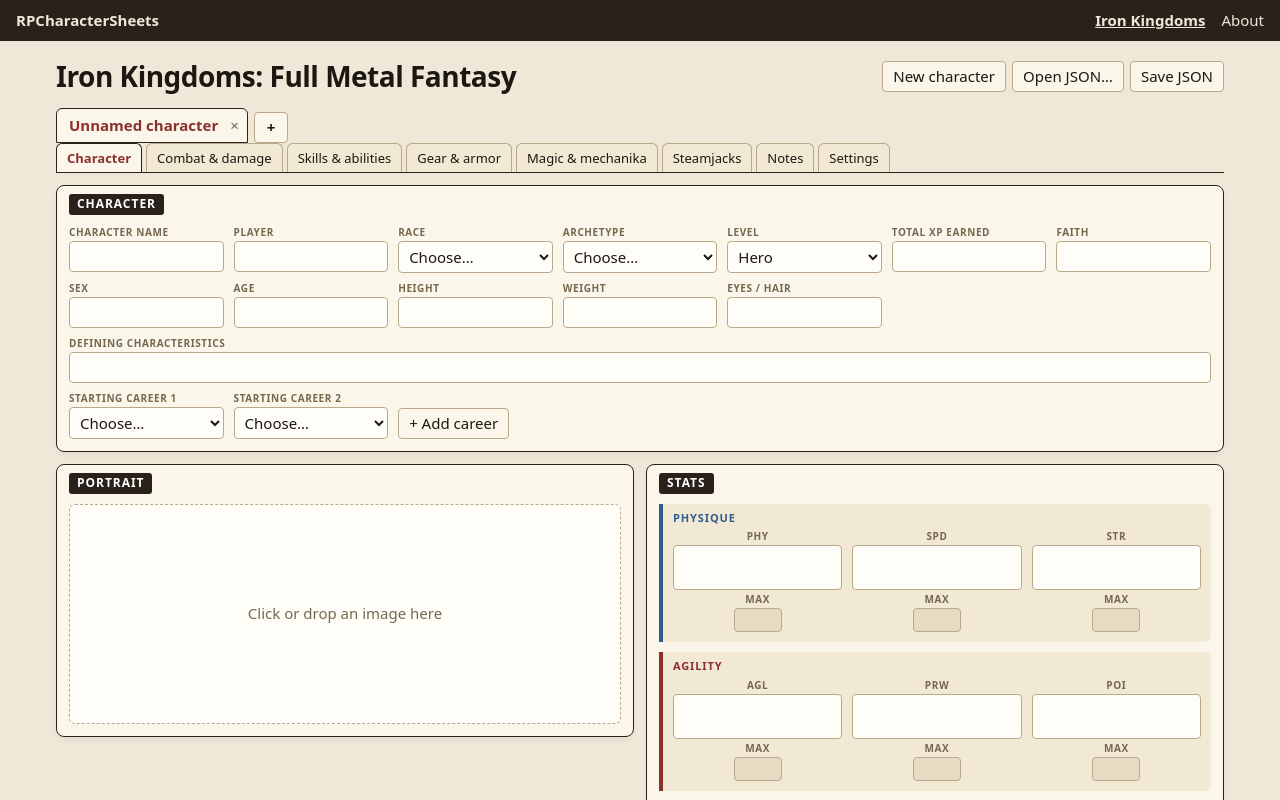
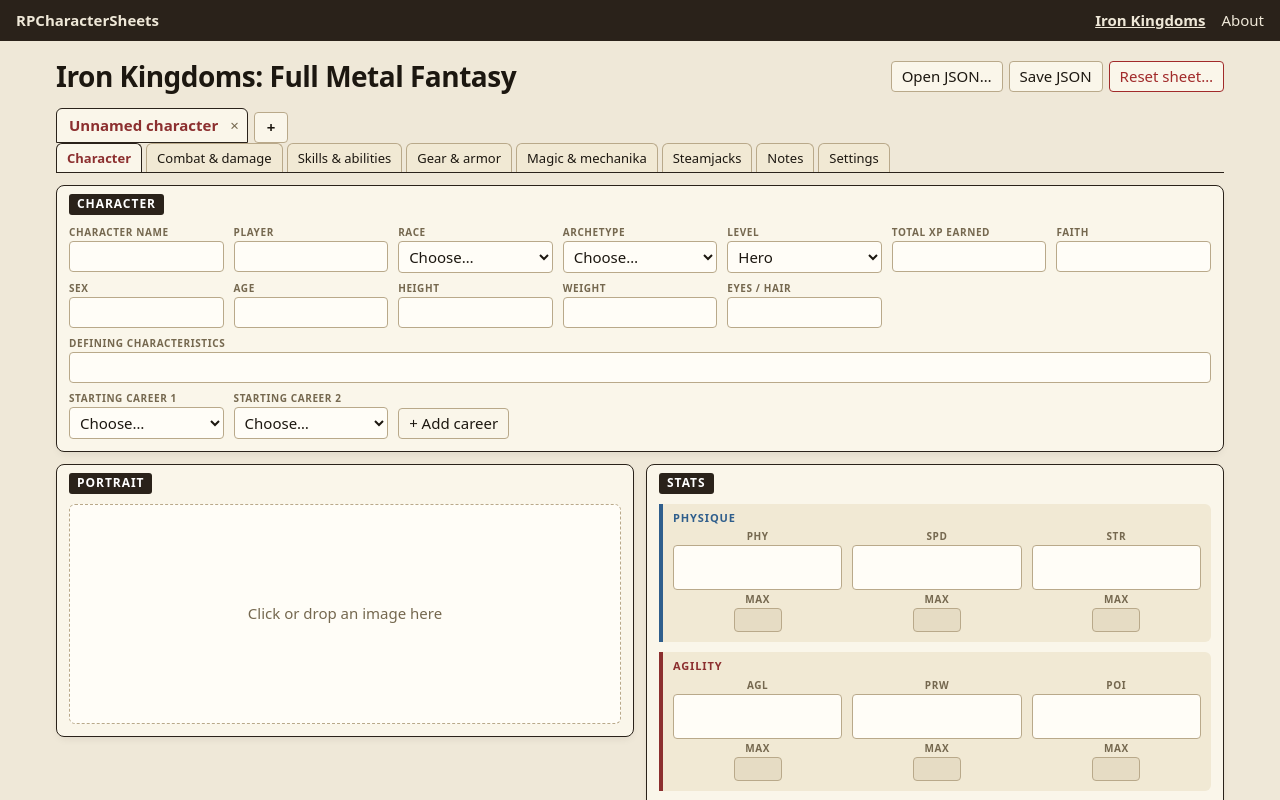
Before and after one commit to PaxNemesis/RPCharacterSheets, a React (Vite) app: page /iron-kingdoms-fmf in a window 1280 px wide. Shown: the top 800 px of the page. Built offline with nearby package versions, Linux system fonts and the light colour scheme.

Commit message:
feat: possible to reset character sheet

```diff
--- a/src/components/CharacterWorkspace/CharacterWorkspace.styles.css
+++ b/src/components/CharacterWorkspace/CharacterWorkspace.styles.css
@@ -22,6 +22,11 @@
     gap: 6px;
   }
 
+  .character-workspace-danger {
+    color: var(--danger);
+    border-color: var(--danger);
+  }
+
   .character-workspace-alert {
     padding: 8px 12px;
     border: 1px solid var(--danger);
--- a/src/components/CharacterWorkspace/CharacterWorkspace.tsx
+++ b/src/components/CharacterWorkspace/CharacterWorkspace.tsx
@@ -12,7 +12,7 @@ type CharacterWorkspaceProps<T> = {
 }
 
 export function CharacterWorkspace<T>({ system }: CharacterWorkspaceProps<T>) {
-  const { characters, active, add, update, remove, select, storageFailed } = useCharacterStore(system)
+  const { characters, active, add, update, remove, reset, select, storageFailed } = useCharacterStore(system)
   const [errors, setErrors] = useState<string[]>([])
   const nameOf = (data: T) => system.getName(data).trim() || 'Unnamed character'
 
@@ -42,11 +42,21 @@ export function CharacterWorkspace<T>({ system }: CharacterWorkspaceProps<T>) {
     if (window.confirm(message)) remove(id)
   }
 
+  const confirmReset = () => {
+    const name = nameOf(active.data)
+    const message = `Reset ${name}?\n\nEverything on this sheet will be cleared, including the portrait and settings. This can't be undone. Save it as JSON first if you want to keep a copy.`
+    if (window.confirm(message)) reset(active.id)
+  }
+
   return (
     <div className="character-workspace-container">
       <header className="character-workspace-header">
         <h1>{system.title}</h1>
-        <WorkspaceToolbar onNew={() => add()} onOpen={open} onSave={() => downloadCharacterFile(system, active.data)} />
+        <WorkspaceToolbar
+          onOpen={open}
+          onSave={() => downloadCharacterFile(system, active.data)}
+          onReset={confirmReset}
+        />
       </header>
       {storageFailed && (
         <p className="character-workspace-alert" role="alert">
@@ -66,7 +76,13 @@ export function CharacterWorkspace<T>({ system }: CharacterWorkspaceProps<T>) {
         onSelect={select}
         onClose={close}
         trailing={
-          <button type="button" className="character-workspace-add" aria-label="New character" onClick={() => add()}>
+          <button
+            type="button"
+            className="character-workspace-add"
+            aria-label="New character"
+            title="New character"
+            onClick={() => add()}
+          >
             +
           </button>
         }
--- a/src/components/CharacterWorkspace/components/WorkspaceToolbar.tsx
+++ b/src/components/CharacterWorkspace/components/WorkspaceToolbar.tsx
@@ -1,24 +1,24 @@
 import { useRef } from 'react'
 
 type WorkspaceToolbarProps = {
-  onNew: () => void
   onOpen: (files: File[]) => void
   onSave: () => void
+  onReset: () => void
 }
 
-export function WorkspaceToolbar({ onNew, onOpen, onSave }: WorkspaceToolbarProps) {
+export function WorkspaceToolbar({ onOpen, onSave, onReset }: WorkspaceToolbarProps) {
   const inputRef = useRef<HTMLInputElement>(null)
 
   return (
     <div className="character-workspace-toolbar">
-      <button type="button" onClick={onNew}>
-        New character
-      </button>
       <button type="button" onClick={() => inputRef.current?.click()}>
         Open JSON…
       </button>
       <button type="button" onClick={onSave}>
         Save JSON
+      </button>
+      <button type="button" className="character-workspace-danger" onClick={onReset}>
+        Reset sheet…
       </button>
       <input
         ref={inputRef}
--- a/src/components/CharacterWorkspace/hooks/useCharacterStore.ts
+++ b/src/components/CharacterWorkspace/hooks/useCharacterStore.ts
@@ -102,9 +102,21 @@ export function useCharacterStore<T>(system: SheetSystem<T>) {
     [system],
   )
 
+  // A new id remounts the sheet, so no field keeps a half-typed value from before the reset.
+  const reset = useCallback(
+    (id: string) => {
+      const character = blank(system)
+      setState((s) => ({
+        characters: s.characters.map((c) => (c.id === id ? character : c)),
+        activeId: s.activeId === id ? character.id : s.activeId,
+      }))
+    },
+    [system],
+  )
+
   const select = useCallback((id: string) => setState((s) => ({ ...s, activeId: id })), [])
 
   const active = state.characters.find((c) => c.id === state.activeId) ?? state.characters[0]
 
-  return { characters: state.characters, active, add, update, remove, select, storageFailed }
+  return { characters: state.characters, active, add, update, remove, reset, select, storageFailed }
 }
```
